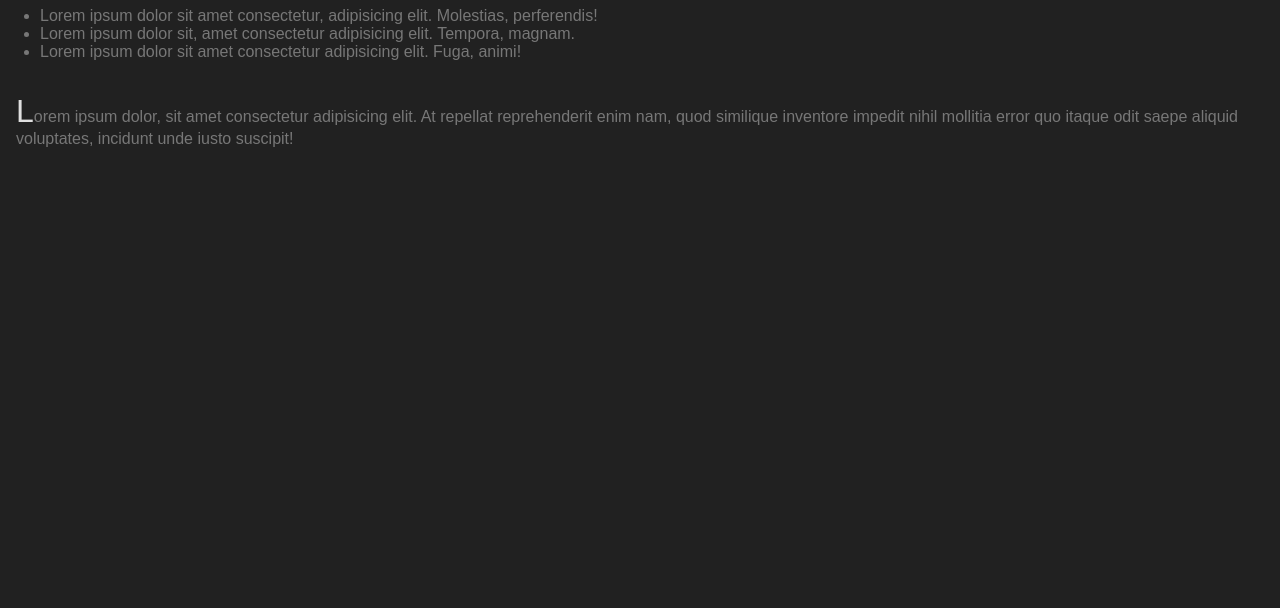
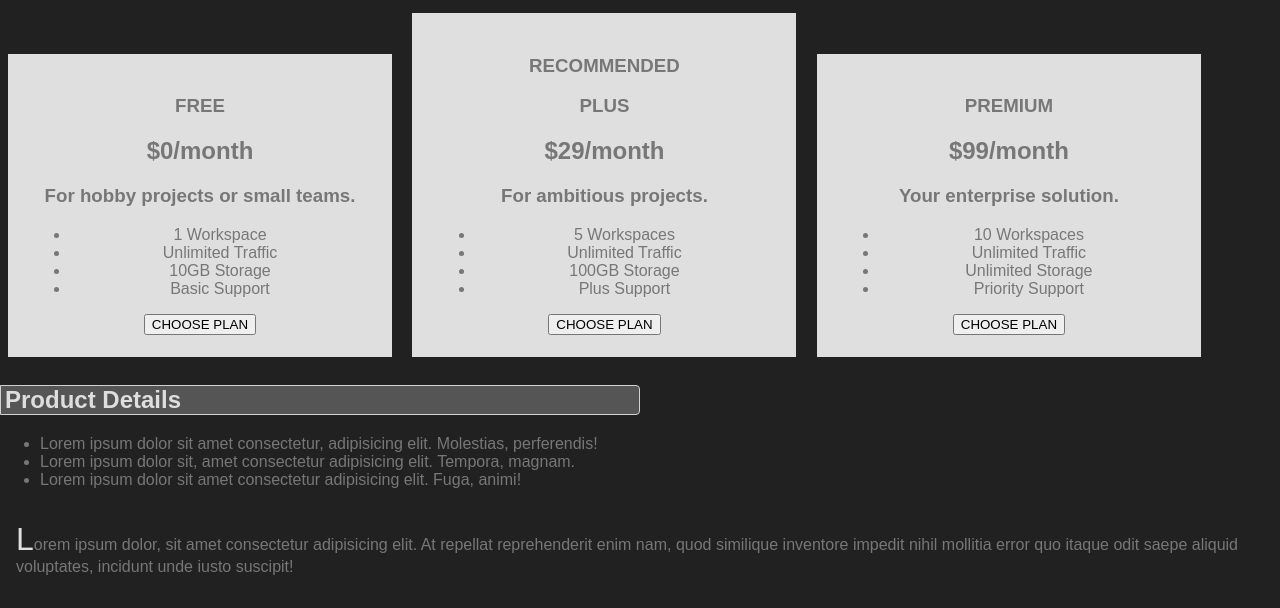
Before and after one commit to robertocannella/css, a plain HTML site: page index.html in a window 1280 px wide. Shown: the part 281-889 px from the top of the page. Before the commit the page ends 800 px from the top, so only its background shows below. Drawn offline with Linux system fonts and the light colour scheme; a web font is replaced by a local one.

Commit message:
inline-block cards

```diff
--- a/index.html
+++ b/index.html
@@ -32,6 +32,56 @@
             <p>Lorem, ipsum dolor sit amet consectetur adipisicing elit. Earum deleniti odit sunt dolore corrupti
                 assumenda aperiam expedita quisquam unde? Error velit corporis soluta molestias eligendi accusamus
                 debitis deleniti sunt nemo?</p>
+
+        </section>
+        <section id="plans">
+            <h1 class="plans-header">Choose your plan</h1>
+            <div>
+                <article class="plan-article">
+                    <h1>FREE</h1>
+                    <h2>$0/month</h2>
+                    <h3>For hobby projects or small teams.</h3>
+                    <ul>
+                        <li>1 Workspace</li>
+                        <li>Unlimited Traffic</li>
+                        <li>10GB Storage</li>
+                        <li>Basic Support</li>
+                    </ul>
+                    <div>
+                        <button>CHOOSE PLAN</button>
+                    </div>
+                </article>
+                <article class="plan-article">
+                    <h1>RECOMMENDED</h1>
+                    <h1>PLUS</h1>
+                    <h2>$29/month</h2>
+                    <h3>For ambitious projects.</h3>
+                    <ul>
+                        <li>5 Workspaces</li>
+                        <li>Unlimited Traffic</li>
+                        <li>100GB Storage</li>
+                        <li>Plus Support</li>
+                    </ul>
+                    <div>
+                        <button>CHOOSE PLAN</button>
+                    </div>
+                </article>
+                <article class="plan-article">
+                    <h1>PREMIUM</h1>
+                    <h2>$99/month</h2>
+                    <h3>Your enterprise solution.</h3>
+                    <ul>
+                        <li>10 Workspaces</li>
+                        <li>Unlimited Traffic</li>
+                        <li>Unlimited Storage</li>
+                        <li>Priority Support</li>
+                    </ul>
+                    <div>
+                        <button>CHOOSE PLAN</button>
+                    </div>
+                </article>
+            </div>
+
         </section>
         <section id="product-details">
             <h2>Product Details</h2>
@@ -44,6 +94,7 @@
         <p>Lorem ipsum dolor, sit amet consectetur adipisicing elit. At repellat reprehenderit enim nam, quod similique
             inventore impedit nihil mollitia error quo itaque odit saepe aliquid voluptates, incidunt unde iusto
             suscipit!</p>
+
     </main>
 
 </body>
--- a/main.css
+++ b/main.css
@@ -30,7 +30,6 @@ p {
 .main-nav__item a::before {
     content: "< ";
     color: #333;
-
 }
 
 
@@ -122,6 +121,15 @@ body {
     padding: 0 .25rem
 }
 
+.plan-article {
+    background-color: #dfdfdf;
+    text-align: center;
+    padding: 1.4rem;
+    margin: .5rem;
+    width: 30%;
+    display: inline-block;
+}
+
 #product-details h2 {
     width: 50%;
     color: #dedede;
```
